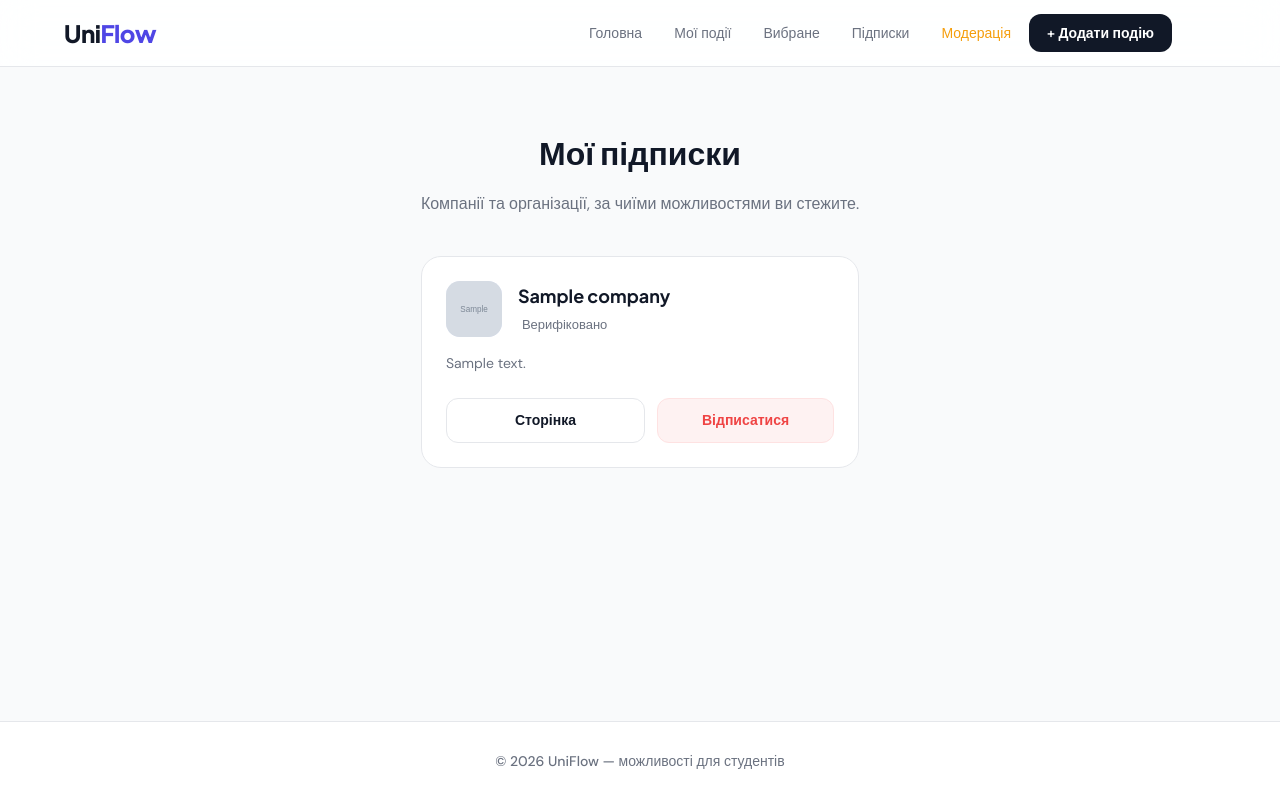
After one commit to olesiashn3/uniflow, a Flask app: page /subscriptions in a window 1280 px wide. The commit adds this page. Run offline with Flask 3, Linux system fonts and the light colour scheme; a user stored in the database is signed in; tables that the repository leaves empty hold one stand-in row (values such as "Sample post"); grey boxes marked "Sample" are stand-in pictures; some libraries are stand-ins or nearby versions.

Commit message:
створила сторінку Підписки в меню

```diff
--- a/app/routes/events.py
+++ b/app/routes/events.py
@@ -7,6 +7,7 @@ from app import db
 from app.models import Event, Category, Favorite, Question
 from app.forms import EventForm
 from datetime import date, timedelta, datetime
+from app.models import Event, Category, Favorite, Question, Company
 
 events = Blueprint('events', __name__)
 
@@ -185,6 +186,27 @@ def my_events():
         .order_by(Event.created_at.desc()).all()
     return render_template('events/my_events.html', events=user_events)
 
+@events.route('/subscriptions')
+@login_required
+def subscriptions():
+    # Дістаємо всі компанії, на які підписаний юзер
+    companies = current_user.subscribed_companies
+    return render_template('events/subscriptions.html', companies=companies)
+
+# ДОДАТКОВО: Роут для самої підписки/відписки (щоб кнопка працювала)
+@events.route('/company/<int:id>/toggle_subscribe', methods=['POST'])
+@login_required
+def toggle_subscribe(id):
+    company = Company.query.get_or_404(id)
+    if current_user.is_subscribed(company):
+        current_user.subscribed_companies.remove(company)
+        flash(f'Ви відписалися від {company.name}', 'info')
+    else:
+        current_user.subscribed_companies.append(company)
+        flash(f'Ви підписалися на {company.name}', 'success')
+    db.session.commit()
+    # Повертаємо туди, звідки прийшов юзер
+    return redirect(request.referrer or url_for('events.index'))
 
 @events.route('/event/<int:id>/ask', methods=['POST'])
 @login_required
--- a/app/templates/base.html
+++ b/app/templates/base.html
@@ -18,6 +18,9 @@
             {% if current_user.is_authenticated %}
                 <a href="{{ url_for('events.my_events') }}">Мої події</a>
                 <a href="{{ url_for('favorites.index') }}">Вибране</a>
+
+                <a href="{{ url_for('events.subscriptions') }}">Підписки</a>
+
                 {% if current_user.role == 'admin' %}
                     <a href="{{ url_for('admin.dashboard') }}" style="color: var(--warning);">
                         <i class="ph ph-shield-check"></i> Модерація
--- /dev/null
+++ b/app/templates/events/subscriptions.html
@@ -0,0 +1,216 @@
+{% extends 'base.html' %}
+{% block title %}Мої підписки | UniFlow{% endblock %}
+{% block content %}
+
+<style>
+    @keyframes fadeInUp {
+        from { opacity: 0; transform: translateY(20px); }
+        to { opacity: 1; transform: translateY(0); }
+    }
+
+    .subs-header {
+        text-align: center;
+        margin: 60px 0 40px 0;
+        animation: fadeInUp 0.5s ease forwards;
+    }
+
+    .subs-title {
+        font-family: 'Plus Jakarta Sans', sans-serif;
+        font-size: 32px;
+        font-weight: 800;
+        color: var(--text);
+        margin-bottom: 12px;
+    }
+
+    .subs-desc {
+        color: var(--text-muted);
+        font-size: 16px;
+    }
+
+    .companies-grid {
+        display: grid;
+        grid-template-columns: repeat(auto-fill, minmax(300px, 1fr));
+        gap: 24px;
+        margin-bottom: 80px;
+    }
+
+    .company-card {
+        background: var(--bg2);
+        border: 1px solid var(--border);
+        border-radius: 20px;
+        padding: 24px;
+        transition: all 0.3s cubic-bezier(0.16, 1, 0.3, 1);
+        display: flex;
+        flex-direction: column;
+        opacity: 0;
+        animation: fadeInUp 0.5s ease forwards;
+    }
+
+    .company-card:hover {
+        transform: translateY(-4px);
+        box-shadow: 0 12px 24px rgba(0, 0, 0, 0.05);
+        border-color: rgba(99, 102, 241, 0.3);
+    }
+
+    /* Анімація появи карток по черзі */
+    .company-card:nth-child(1) { animation-delay: 0.1s; }
+    .company-card:nth-child(2) { animation-delay: 0.2s; }
+    .company-card:nth-child(3) { animation-delay: 0.3s; }
+    .company-card:nth-child(4) { animation-delay: 0.4s; }
+
+    .company-top {
+        display: flex;
+        align-items: center;
+        gap: 16px;
+        margin-bottom: 16px;
+    }
+
+    .company-avatar {
+        width: 56px;
+        height: 56px;
+        border-radius: 14px;
+        background: linear-gradient(135deg, #f0f4ff, #e0e7ff);
+        display: flex;
+        align-items: center;
+        justify-content: center;
+        font-size: 24px;
+        color: var(--primary);
+        font-weight: bold;
+        flex-shrink: 0;
+    }
+
+    .company-info h3 {
+        font-family: 'Plus Jakarta Sans', sans-serif;
+        font-size: 18px;
+        font-weight: 700;
+        margin: 0 0 4px 0;
+        color: var(--text);
+    }
+
+    .company-info span {
+        font-size: 13px;
+        color: var(--text-muted);
+        display: flex;
+        align-items: center;
+        gap: 4px;
+    }
+
+    .company-bio {
+        font-size: 14px;
+        color: var(--text-muted);
+        line-height: 1.5;
+        margin-bottom: 24px;
+        flex-grow: 1;
+    }
+
+    .company-actions {
+        display: flex;
+        gap: 12px;
+        margin-top: auto;
+    }
+
+    .btn-outline {
+        flex: 1;
+        padding: 10px;
+        border-radius: 12px;
+        border: 1px solid var(--border);
+        background: transparent;
+        color: var(--text);
+        font-weight: 600;
+        font-size: 14px;
+        cursor: pointer;
+        transition: all 0.2s ease;
+        text-align: center;
+        text-decoration: none;
+    }
+
+    .btn-outline:hover {
+        background: var(--bg);
+        border-color: #cbd5e1;
+    }
+
+    .btn-unfollow {
+        flex: 1;
+        padding: 10px;
+        border-radius: 12px;
+        border: 1px solid #fee2e2;
+        background: #fef2f2;
+        color: #ef4444;
+        font-weight: 600;
+        font-size: 14px;
+        cursor: pointer;
+        transition: all 0.2s ease;
+    }
+
+    .btn-unfollow:hover {
+        background: #fee2e2;
+        border-color: #fca5a5;
+    }
+
+    .empty-state {
+        text-align: center;
+        padding: 60px 20px;
+        background: var(--bg2);
+        border: 1px dashed var(--border);
+        border-radius: 24px;
+        margin: 0 auto 80px auto;
+        max-width: 600px;
+        animation: fadeInUp 0.5s ease forwards;
+    }
+</style>
+
+<div class="container">
+    <div class="subs-header">
+        <h1 class="subs-title">Мої підписки</h1>
+        <p class="subs-desc">Компанії та організації, за чиїми можливостями ви стежите.</p>
+    </div>
+
+    {% if companies %}
+        <div class="companies-grid">
+            {% for company in companies %}
+            <div class="company-card">
+                <div class="company-top">
+                    <div class="company-avatar">
+                        {% if company.logo_file %}
+                            <img src="{{ url_for('static', filename='uploads/' + company.logo_file) }}" alt="{{ company.name }}" style="width: 100%; height: 100%; border-radius: 14px; object-fit: cover;">
+                        {% else %}
+                            {{ company.name[:1]|upper }}
+                        {% endif %}
+                    </div>
+                    <div class="company-info">
+                        <h3>{{ company.name }}</h3>
+                        <span>
+                            {% if company.is_verified %}
+                                <i class="ph-fill ph-check-circle" style="color: var(--primary);"></i> Верифіковано
+                            {% else %}
+                                Організатор
+                            {% endif %}
+                        </span>
+                    </div>
+                </div>
+
+                <p class="company-bio">
+                    {{ company.description[:100] ~ '...' if company.description and company.description|length > 100 else (company.description or 'Компанія ще не додала опис.') }}
+                </p>
+
+                <div class="company-actions">
+                    <a href="#" class="btn-outline">Сторінка</a>
+
+                    <form action="{{ url_for('events.toggle_subscribe', id=company.id) }}" method="POST" style="flex: 1; display: flex;">
+                        <button type="submit" class="btn-unfollow">Відписатися</button>
+                    </form>
+                </div>
+            </div>
+            {% endfor %}
+        </div>
+    {% else %}
+        <div class="empty-state">
+            <i class="ph-fill ph-buildings" style="font-size: 48px; color: var(--text-muted); margin-bottom: 16px;"></i>
+            <h3 style="font-family: 'Plus Jakarta Sans', sans-serif; font-size: 20px; font-weight: 700; margin-bottom: 8px;">Ви ще ні на кого не підписані</h3>
+            <p style="color: var(--text-muted); margin-bottom: 24px; line-height: 1.5;">Шукайте цікаві події на платформі та підписуйтесь на їх організаторів, щоб бачити всі їхні анонси у своїй стрічці.</p>
+            <a href="{{ url_for('events.index') }}" class="btn btn-primary" style="padding: 12px 24px; border-radius: 50px;">Перейти до подій</a>
+        </div>
+    {% endif %}
+</div>
+
+{% endblock %}
```
